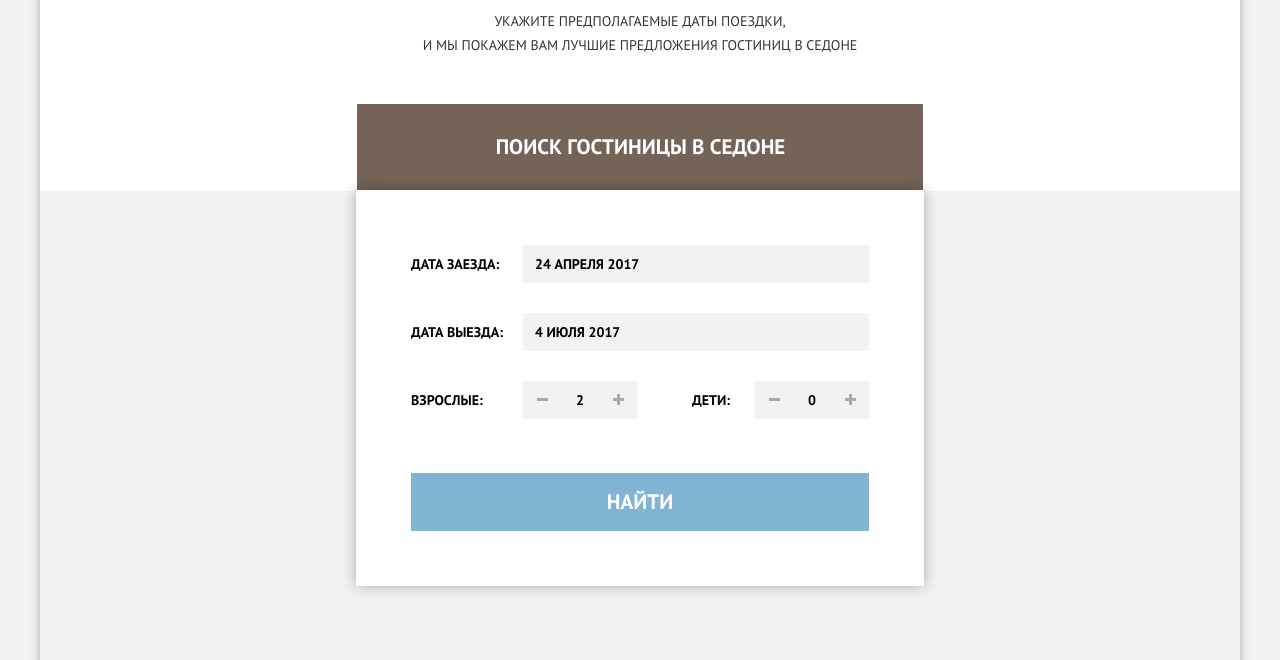
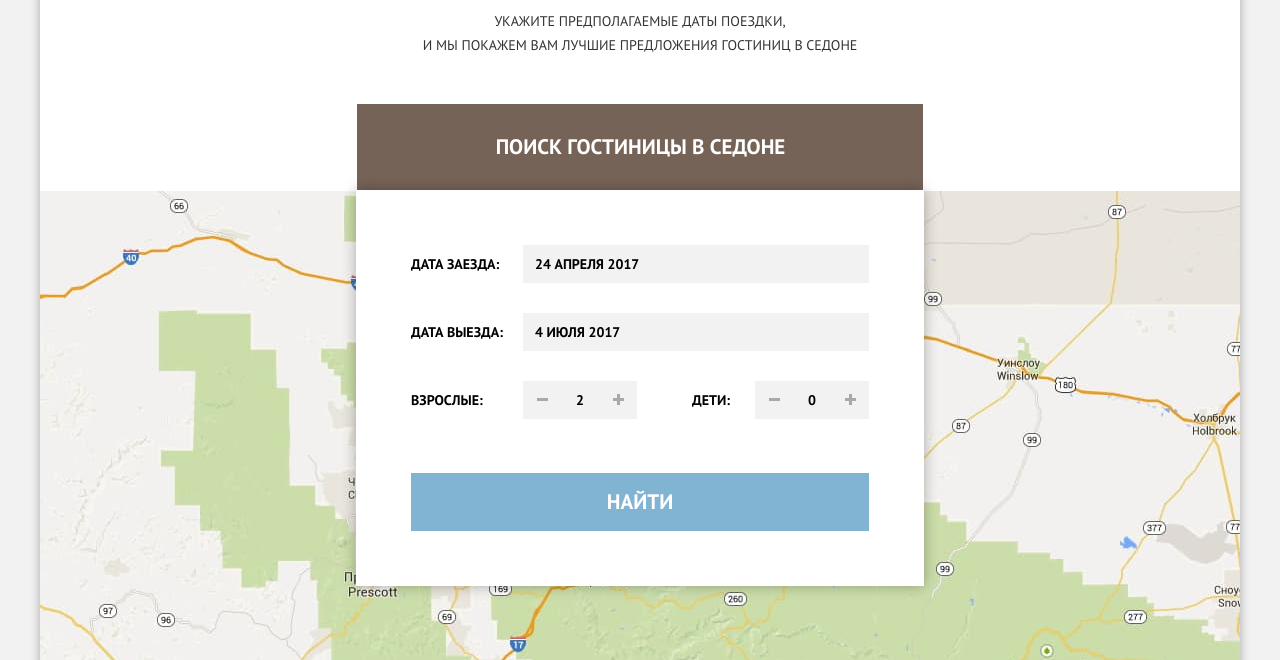
Before and after one commit to alt9/244218-sedona-26, a plain HTML site: page index.html in a window 1280 px wide. Shown: the part 1979-2639 px from the top of the page. Drawn offline with Linux system fonts and the light colour scheme.

Commit message:
Map booting with iframe or image

```diff
--- a/css/style.css
+++ b/css/style.css
@@ -389,15 +389,6 @@ b {
   display: none;
 }
 
-.form-wrapper-show {
-  -webkit-animation-name: show-search-form,static-search-form;
-  animation-name: show-search-form,static-search-form;
-  -webkit-animation-duration: 1s,1.1s;
-  animation-duration: 1s,1.1s;
-  -webkit-animation-fill-mode: forwards,forwards;
-  animation-fill-mode: forwards,forwards;
-}
-
 .form-wrapper-date {
   position: relative;
   display: flex;
@@ -644,6 +635,18 @@ b {
   margin-top: -395px;
 }
 
+.map p {
+  margin: 0;
+  display: block;
+  margin-top: -599px;
+}
+
+.map iframe {
+  position: relative;
+  z-index: 2;
+  border: none;
+}
+
 .footer {
   position: relative;
   display: flex;
@@ -651,6 +654,7 @@ b {
   justify-content: space-between;
   background-color: rgba(249, 251, 246, 0.9);
   margin-top: -127px;
+  z-index: 3;
 }
 
 .footer-catalog {
--- a/index.html
+++ b/index.html
@@ -146,7 +146,9 @@
     			<button class="blue-btn" type="submit">Найти</button>
         </div>
   		</form>
-      <div class="map"><!-- Карта --><iframe src="https://yandex.ru/map-widget/v1/-/CGHomF8H" width="1200" height="593" frameborder="0" allowfullscreen="true"></iframe></div>
+      <div class="map"><!-- Карта --><iframe src="https://yandex.ru/map-widget/v1/-/CGHomF8H" width="1200" height="593" frameborder="0" allowfullscreen="true"></iframe>
+      <p><img src="img/map.jpg" width="1200" height="593" alt="Sedona"></p>
+      </div>
 
   	</main>
 
```
